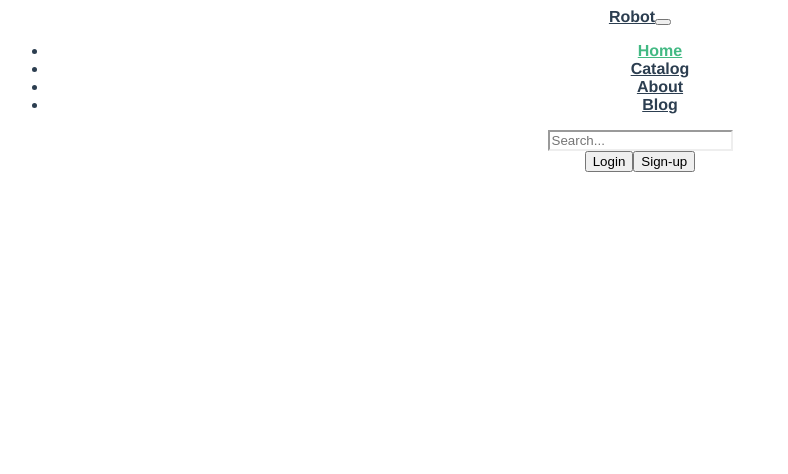
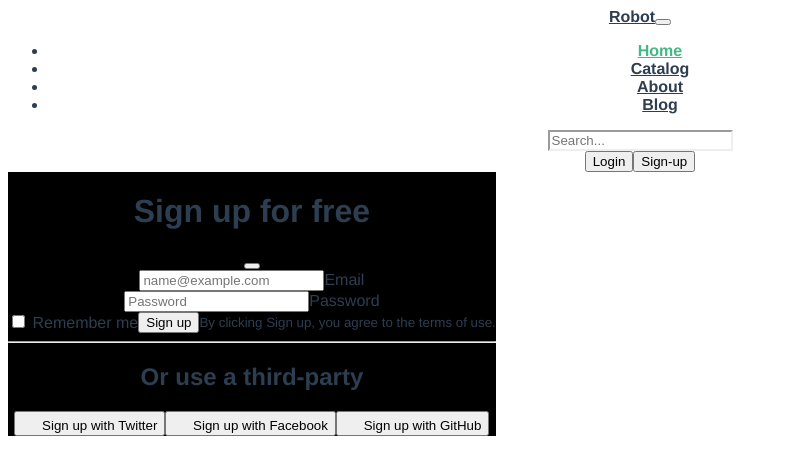
Before and after one commit to MagInventor/e-commerce, a Vue app: page / in a window 1280 px wide. Shown: the top 474 px of the page, without its empty margins (0-788 px from the left). Built offline with nearby package versions, Linux system fonts and the light colour scheme.

Commit message:
refactor: change routes buttons

```diff
--- a/src/components/forms/FormActivation.vue
+++ b/src/components/forms/FormActivation.vue
@@ -1,29 +1,35 @@
 <template>
-  <div class="modal modal-signin position-static d-block bg-secondary py-5" tabindex="-1" role="dialog" id="modalSignin">
+  <div
+    class="modal modal-signin position-static bg-secondary py-5"
+    tabindex="-1"
+    role="dialog"
+    id="modalSignin"
+    @click="close"
+  >
     <div class="modal-dialog" role="document">
       <div class="modal-content rounded-4 shadow">
         <div class="modal-header p-5 pb-4 border-bottom-0">
           <h1 class="fw-bold mb-0 fs-2">{{title}}</h1>
-          <button type="button" class="btn-close" data-bs-dismiss="modal" aria-label="Close"></button>
+          <button type="button" class="btn-close" data-bs-dismiss="modal" aria-label="Close" @click="formClose"></button>
         </div>
 
         <div class="modal-body p-5 pt-0">
           <form class="form-activation">
             <div class="form-floating mb-3 bt-hide bt-reg form-activation_registration">
-              <input type="password" class="form-control rounded-3" id="floatingPassword" placeholder="Name">
-              <label for="floatingPassword">Name</label>
+              <input type="password" class="form-control rounded-3" id="floatingName" placeholder="Name">
+              <label for="floatingName">Name</label>
             </div>
             <div class="form-floating mb-3">
               <input type="email" class="form-control rounded-3" id="floatingInput" placeholder="name@example.com">
-              <label for="floatingInput">Email address</label>
+              <label for="floatingInput">Email</label>
             </div>
             <div class="form-floating mb-3">
               <input type="password" class="form-control rounded-3" id="floatingPassword" placeholder="Password">
               <label for="floatingPassword">Password</label>
             </div>
             <div class="form-floating mb-3 bt-hide bt-reg form-activation_registration">
-              <input type="password" class="form-control rounded-3" id="floatingPassword" placeholder="Repeat password">
-              <label for="floatingPassword">Repeat Password</label>
+              <input type="password" class="form-control rounded-3" id="floatingRepeatPassword" placeholder="Repeat password">
+              <label for="floatingRepeatPassword">Repeat Password</label>
             </div>
             <div class="checkbox mb-3 form-activation_checkbox">
               <label>
@@ -62,6 +68,18 @@
         title: 'Sign up for free',
         submit: 'Sign up'
       }
+    },
+    methods: {
+      formClose() {
+        document.querySelector('.modal').classList.remove('d-block')
+
+        document.querySelectorAll('input.form-control').forEach(item => {
+          item.value = ''
+        })
+      },
+      close() {
+        // console.log(document.querySelector('.modal-content'))
+      }
     }
   }
 </script>
--- a/src/components/header/ActivationButtons.vue
+++ b/src/components/header/ActivationButtons.vue
@@ -1,7 +1,6 @@
 <template>
   <div class="text-end mb-4 mt-4 mb-md-0 mt-md-0 ms-2">
-
-    <router-link to="/activation">
+    <!-- <router-link to="/activation"> -->
       <button
         type="button"
         class="btn btn-outline-info me-2"
@@ -9,9 +8,8 @@
       >
         {{login}}
       </button>
-    </router-link>
-
-    <router-link to="/activation">
+    <!-- </router-link> -->
+    <!-- <router-link to="/activation"> -->
       <button
         type="button"
         class="btn btn-outline-light"
@@ -19,8 +17,7 @@
       >
         {{signup}}
       </button>
-    </router-link>
-
+    <!-- </router-link> -->
   </div>
 </template>
 
@@ -36,6 +33,8 @@
     },
     methods: {
       changeActivation(num) {
+        document.querySelector('.modal').classList.add('d-block')
+
         document.querySelectorAll('.form-activation_registration').forEach(item => {
           if (num) {
             item.classList.add('form-activation_show')
--- a/src/components/header/HeaderComponent.vue
+++ b/src/components/header/HeaderComponent.vue
@@ -11,6 +11,7 @@
         </div>
       </div>
     </nav>
+    <form-activation/>
   </header>
 </template>
 
@@ -19,11 +20,16 @@ import NavMenu from './NavMenu.vue'
 import FormSearch from './FormSearch.vue'
 import NavbarToggler from './NavbarToggler.vue'
 import ActivationButtons from './ActivationButtons.vue'
+import FormActivation from '../forms/FormActivation.vue'
 
   export default {
     name: 'HeaderComponent',
     components: {
-      NavMenu, FormSearch, NavbarToggler, ActivationButtons
+      NavMenu,
+      FormSearch,
+      NavbarToggler,
+      ActivationButtons,
+      FormActivation
     }
   }
 </script>
--- a/src/router/index.js
+++ b/src/router/index.js
@@ -22,11 +22,11 @@ const routes = [
     name: 'blog',
     component: () => import('../views/BlogView.vue')
   },
-  {
-    path: '/activation',
-    name: 'activation',
-    component: () => import('../views/ActivationView.vue')
-  },
+  // {
+  //   path: '/activation',
+  //   name: 'activation',
+  //   component: () => import('../views/ActivationView.vue')
+  // },
   // {
   //   path: '/contacts',
   //   name: 'contacts',
```
